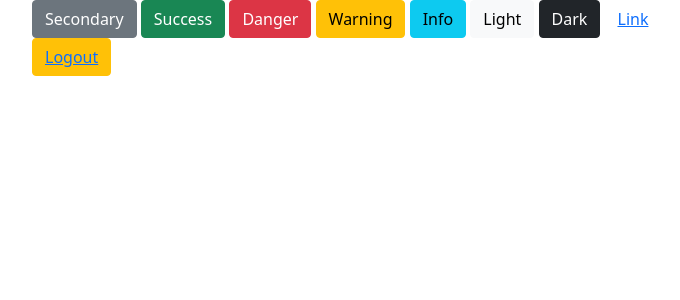
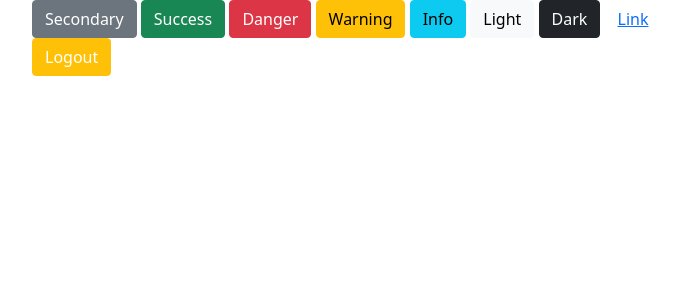
Before and after one commit to kaderabdul79/employee_management, a PHP site: page /views/master.php in a window 1280 px wide. Shown: the top 300 px of the page, without its empty margins (50-730 px from the left). Run offline with PHP 8.4, Linux system fonts and the light colour scheme.

Commit message:
add master.css file and apply css globally

```diff
--- /dev/null
+++ b/employee/views/master.css
@@ -0,0 +1,4 @@
+button a{
+    color: white;
+    text-decoration: none;
+}
--- a/employee/views/master.php
+++ b/employee/views/master.php
@@ -1,3 +1,6 @@
+<!-- <?php
+// include('master.css');
+?> -->
 <!doctype html>
 <html lang="en">
   <head>
@@ -6,7 +9,7 @@
 
     <!-- Bootstrap CSS -->
     <link href="https://cdn.jsdelivr.net/npm/bootstrap@5.1.0/dist/css/bootstrap.min.css" rel="stylesheet" integrity="sha384-KyZXEAg3QhqLMpG8r+8fhAXLRk2vvoC2f3B09zVXn8CA5QIVfZOJ3BCsw2P0p/We" crossorigin="anonymous">
-
+    <link rel="stylesheet" href="master.css">
     <title>Homepage || Masterlayout</title>
   </head>
   <body>
--- a/employee/views/viewEmployees.php
+++ b/employee/views/viewEmployees.php
@@ -1,6 +1,7 @@
 <?php
 require_once('db.php');
 include('master.php');
+// include('master.css');
 $conn = getConnection();
 $sql = "select * from users where accounttype='employee'";
 		$result = mysqli_query($conn, $sql);
```
